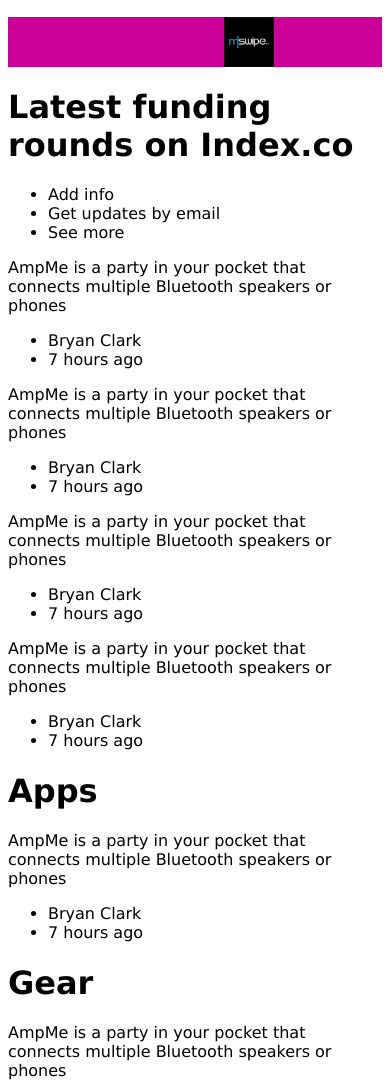
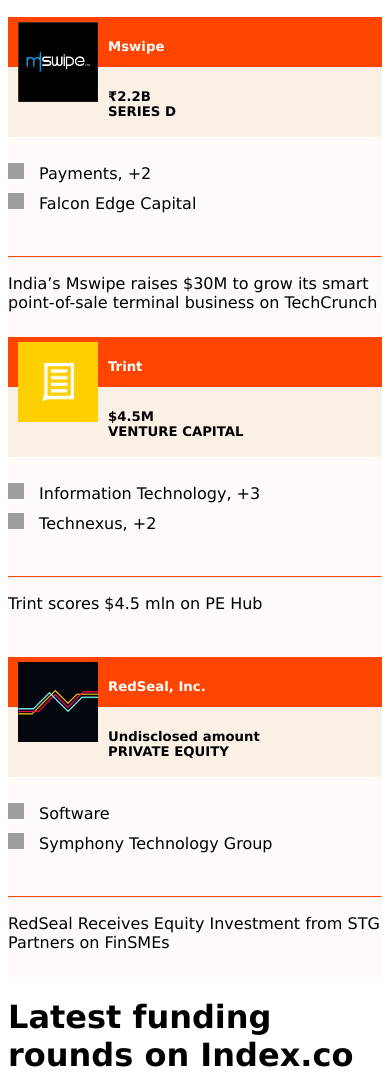
Before and after one commit to jcromerohdz/Responsive_Desing, a plain HTML site: page index.html in a window 390 px wide. Shown: the part 2460-3543 px from the top of the page. Drawn offline with Linux system fonts and the light colour scheme; grey boxes are pictures that could not be loaded.

Commit message:
Adding third section for the mobile design

```diff
--- a/index.html
+++ b/index.html
@@ -259,16 +259,79 @@
             <br/><br/><br/><br/><br/>
             <div class="box">
                 <div class="box-title">
+                    <h5>Mswipe</h5>
+                </div>
+                <div class="box-price">
+                    <p>
+                        <h5>₹2.2B <br/> SERIES D</h5>
+                    </p>
+                </div>
+                <div class="box-picture">
+                    <img src="img/thum-1.jpg" alt="swipe">
+                </div>
+                <div class="box-content">
+                    <p>
+                        <img src="https://img.icons8.com/material-rounded/24/000000/tags.png">
+                        <span>Payments, +2</span><br/>
+                        <img src="https://img.icons8.com/material-rounded/24/000000/briefcase.png">
+                        <span>Falcon Edge Capital</span>
+                    </p><br/>
+                    <hr>
+
+                    <p>India’s Mswipe raises $30M to grow its smart point-of-sale terminal business on TechCrunch</p>
 
                 </div>
-                <div class="box-price">
+            </div>
+            <div class="box">
+                    <div class="box-title">
+                        <h5>Trint</h5>
+                    </div>
+                    <div class="box-price">
+                        <p>
+                            <h5>$4.5M <br/> VENTURE CAPITAL</h5>
+                        </p>
+                    </div>
+                    <div class="box-picture">
+                        <img src="img/thum-2.jpg" alt="swipe">
+                    </div>
+                    <div class="box-content">
+                        <p>
+                            <img src="https://img.icons8.com/material-rounded/24/000000/tags.png">
+                            <span>Information Technology, +3</span><br/>
+                            <img src="https://img.icons8.com/material-rounded/24/000000/briefcase.png">
+                            <span>Technexus, +2</span>
+                        </p><br/>
+                        <hr>
 
+                        <p>Trint scores $4.5 mln on PE Hub</p>
+
+                    </div>
                 </div>
-                <div class="box-picture">
-                    <img src="img/thum-1.jpg" alt="swipe" width="50" height="50">
-                </div>
-                <div class="box-content"></div>
-            </div>
+                <div class="box">
+                        <div class="box-title">
+                            <h5>RedSeal, Inc.</h5>
+                        </div>
+                        <div class="box-price">
+                            <p>
+                                <h5>Undisclosed amount <br/> PRIVATE EQUITY</h5>
+                            </p>
+                        </div>
+                        <div class="box-picture">
+                            <img src="img/thum-3.jpg" alt="swipe">
+                        </div>
+                        <div class="box-content">
+                            <p>
+                                <img src="https://img.icons8.com/material-rounded/24/000000/tags.png">
+                                <span>Software</span><br/>
+                                <img src="https://img.icons8.com/material-rounded/24/000000/briefcase.png">
+                                <span>Symphony Technology Group</span>
+                            </p><br/>
+                            <hr>
+
+                            <p>RedSeal Receives Equity Investment from STG Partners on FinSMEs</p>
+
+                        </div>
+                    </div>
         </div>
         </section>
 
--- a/style.css
+++ b/style.css
@@ -190,6 +190,7 @@
 .box {
   display: flex;
   flex-wrap: wrap;
+  flex-direction: column;
   justify-content: space-between;
   margin: 0 auto;
   background-color: #c09;
@@ -198,20 +199,56 @@
 }
 
 .box-title {
-  display: flex;
-  height: 30px;
+  height: 50px;
   background-color: orangered;
 }
 
+.box-title h5 {
+  color: white;
+  padding-left: 100px;
+}
+
 .box-price {
-  display: flex;
-  height: 30px;
+  height: 70px;
   background-color: linen;
 }
 
+.box-price h5 {
+  padding-left: 100px;
+}
+
 .box-picture {
-  width: 50px;
-  height: 50px;
+  width: 80px;
+  position: absolute;
+  left: 10px;
+  top: 5px;
+  z-index: 1;
+}
+
+.box-picture img {
+  width: 80px;
+  height: 80px;
+}
+
+.box-content {
+  background: snow;
+  height: 200px;
+}
+
+.box-content img {
+  width: 16px;
+  height: 16px;
+  margin-right: 10px;
+  margin-top: 10px;
+}
+
+.box-content span {
+  margin-right: 10px;
+  margin-top: 10px;
+}
+
+.box-content hr {
+  border-top: 0.5px solid orangered;
 }
 
 /* When the screen is less than 600 pixels wide, hide all links, except for the first one ("Home"). Show the link that contains should open and close the topnav (.icon) */
```
